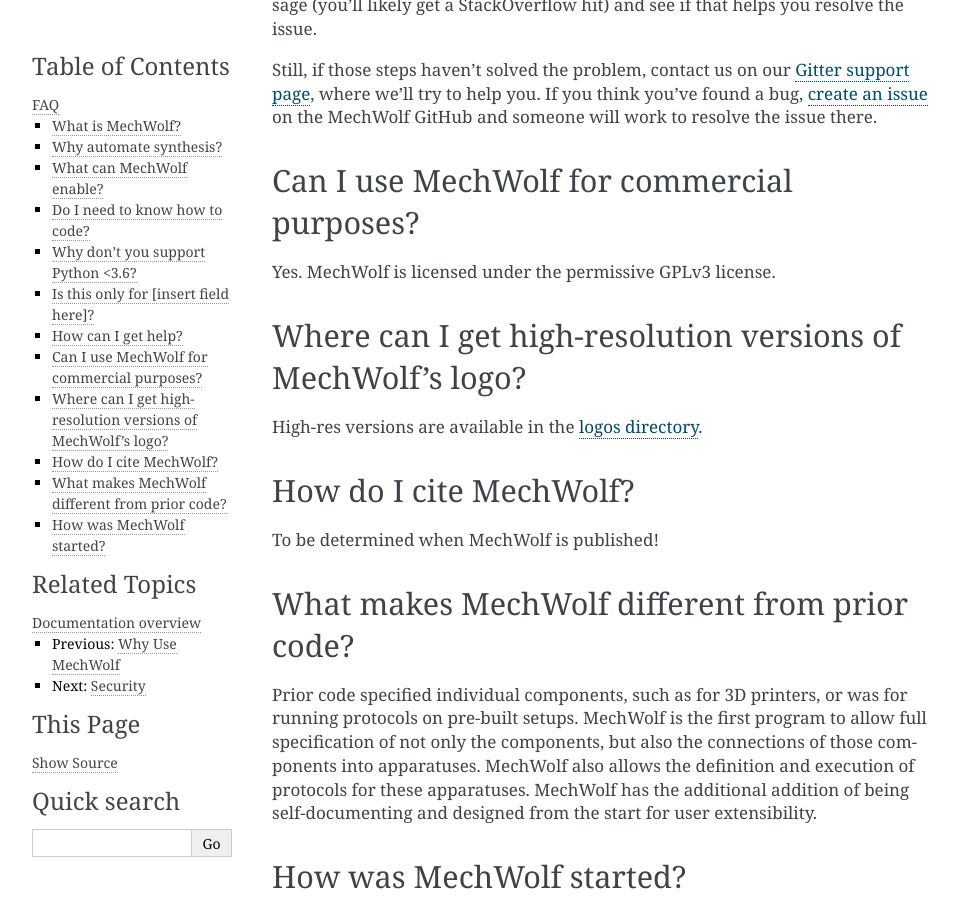
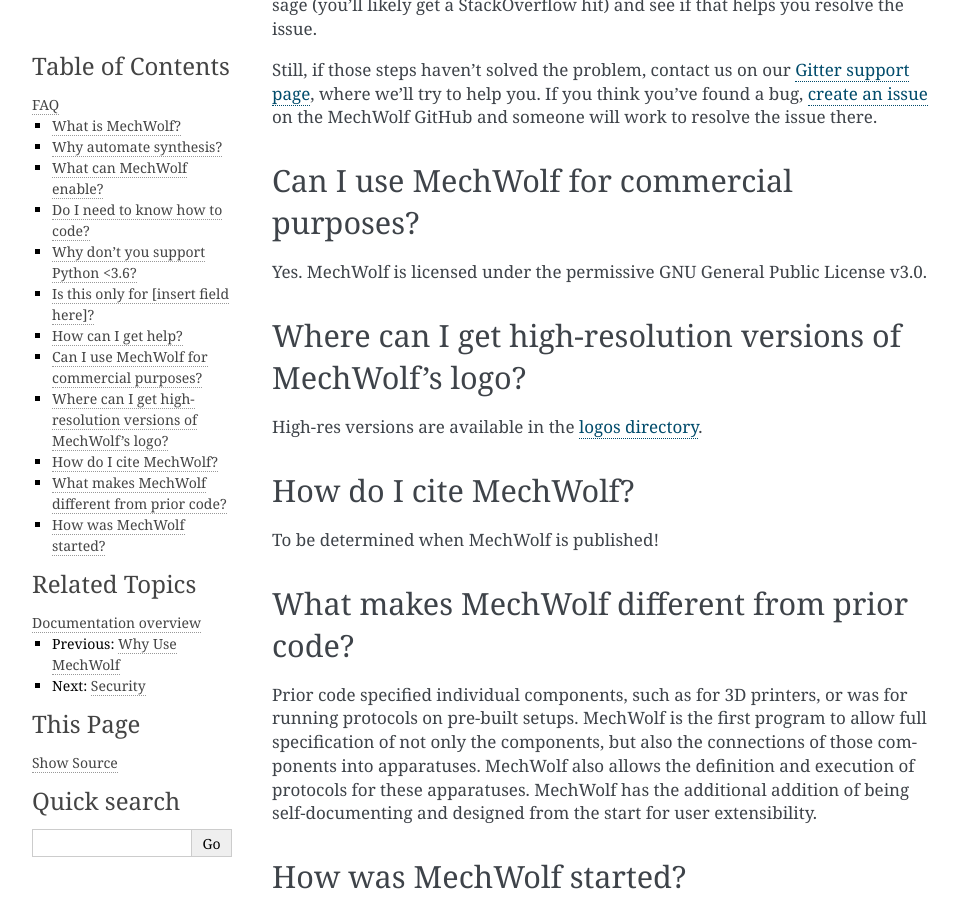
Before and after one commit to MechWolf/MechWolf, a Sphinx documentation site: the page built from docs/source/about/faq.rst, in a window 1280 px wide and 900 px high, scrolled down 1287 px. Shown: the whole window, without its empty margins (148-1107 px from the left). Built offline with Sphinx 7.4.7, drawn with Linux system fonts in a browser that asks for light colours; pages that are not in the unit, such as notebooks, are missing from menus.

Commit message:
Removed RAS syndrome and added license to docs

```diff
--- a/docs/source/about/faq.rst
+++ b/docs/source/about/faq.rst
@@ -67,7 +67,7 @@
 Can I use MechWolf for commercial purposes?
 -------------------------------------------
 
-Yes. MechWolf is licensed under the permissive GPLv3 license.
+Yes. MechWolf is licensed under the permissive GNU General Public License v3.0.
 
 Where can I get high-resolution versions of MechWolf's logo?
 ------------------------------------------------------------
--- a/docs/source/index.rst
+++ b/docs/source/index.rst
@@ -147,6 +147,7 @@
    about/why
    about/faq
    about/security
+   about/license
 
 User Guide
 ----------
```
